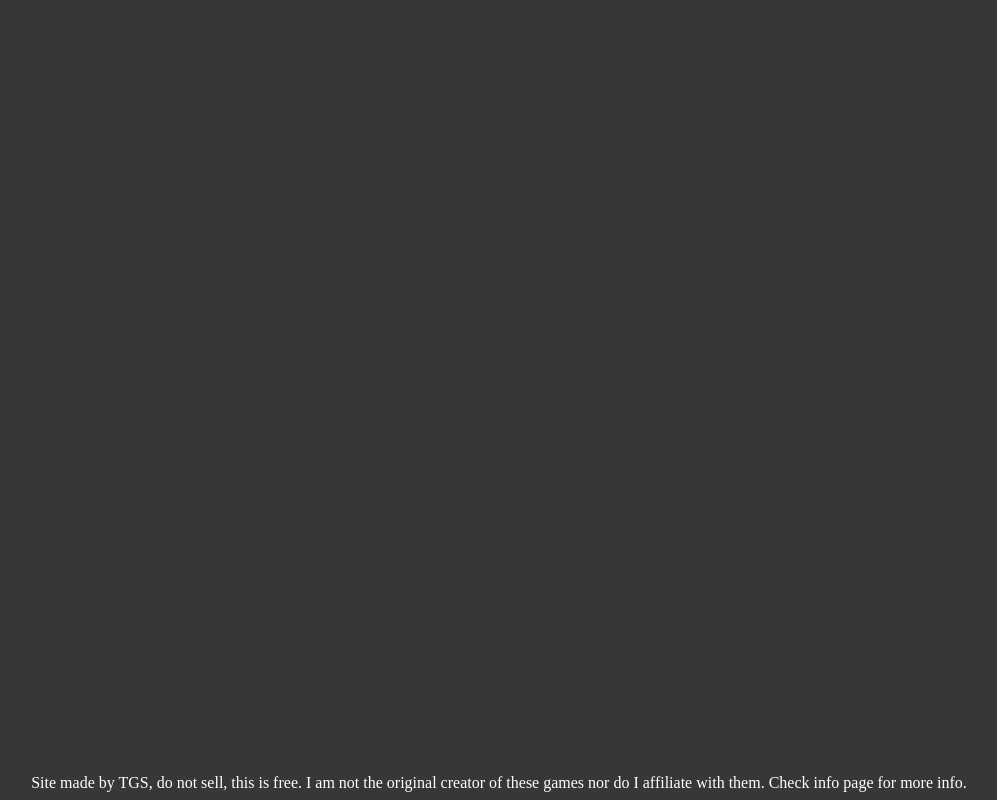
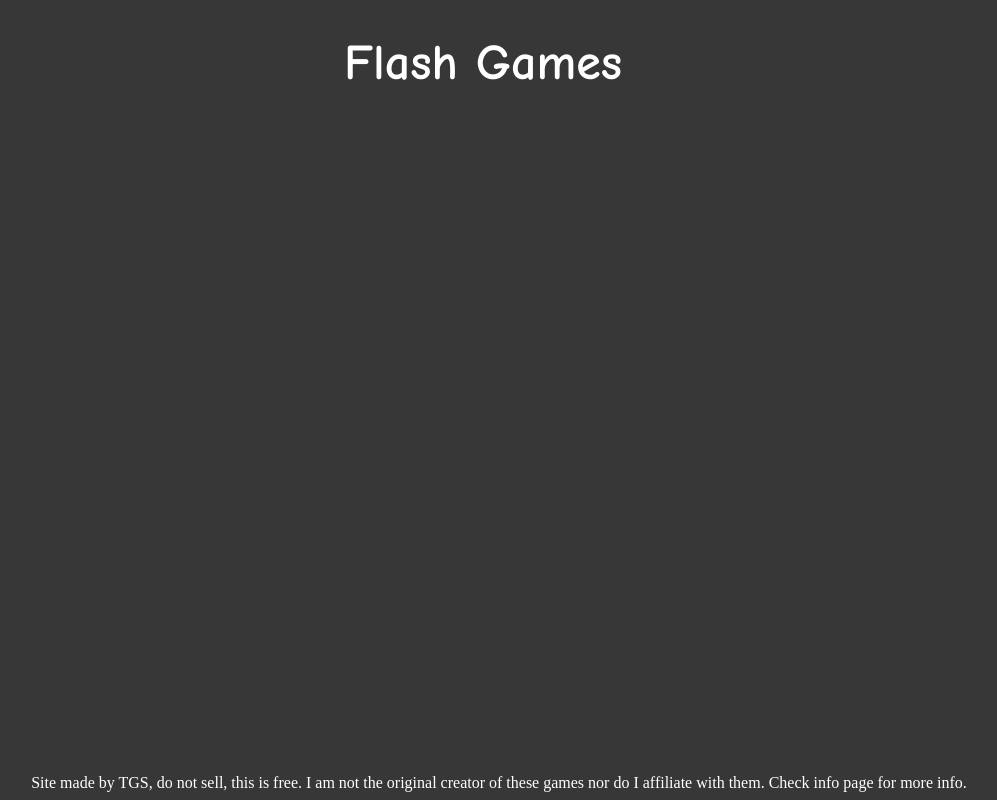
Before and after one commit to tgs-tgm/flash, a plain HTML site: page index.html in a window 1280 px wide. Shown: the whole page, without its empty margins (157-1154 px from the left). Drawn offline with Linux system fonts and the light colour scheme.

Commit message:
Update index.html

```diff
--- a/index.html
+++ b/index.html
@@ -8,7 +8,7 @@
 </head>
 
 <body>
-
+    <h1 class="title">Flash Games</h1>
         <p class="footer">Site made by TGS, do not sell, this is free. I am not the original creator of these games nor do I affiliate with them. Check info page for more info.</p>
 </body>
 
```
